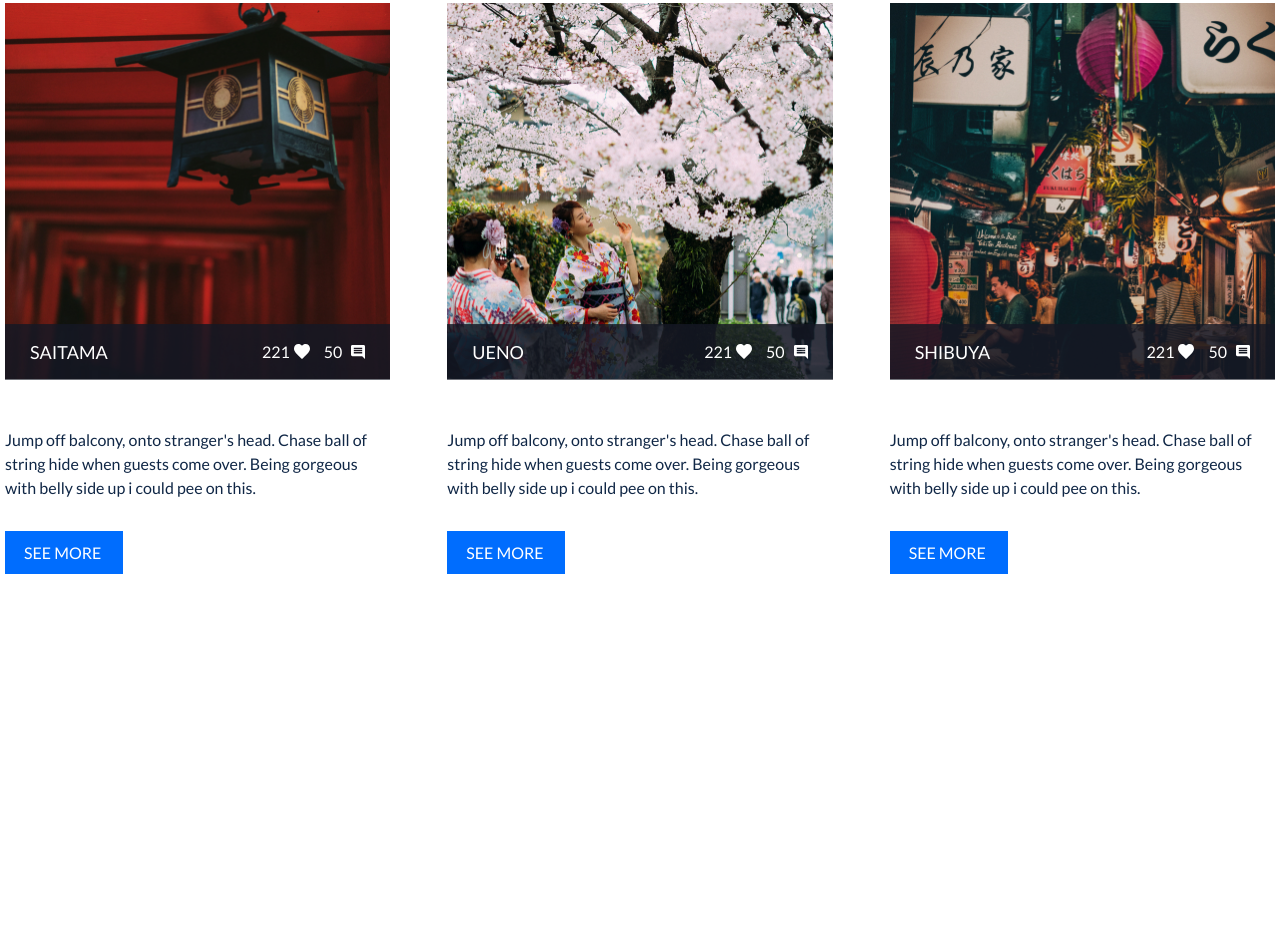
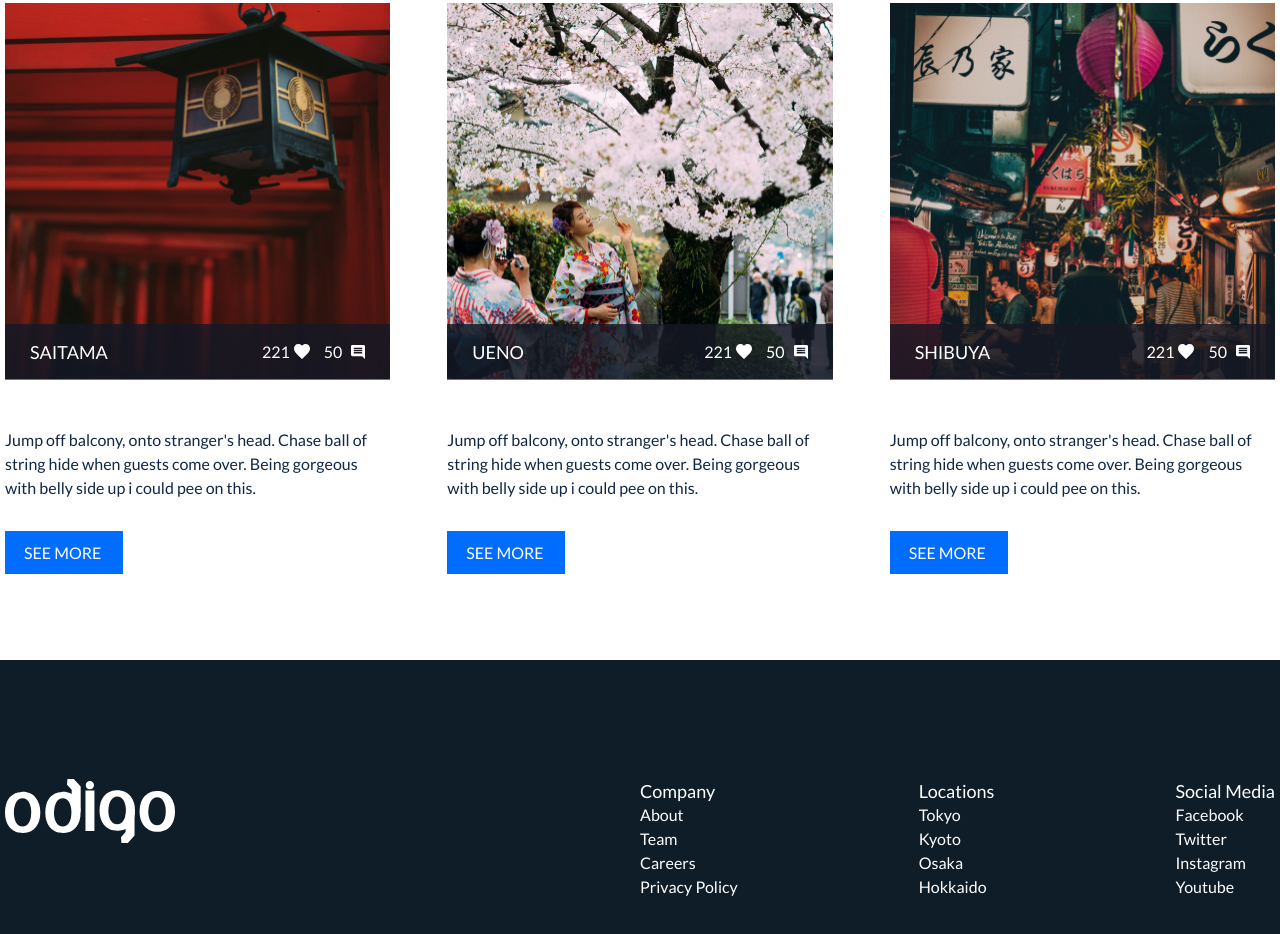
Before and after one commit to mikejusi/odigo-landing, a plain HTML site: page index.html in a window 1280 px wide. Shown: the part 3799-4733 px from the top of the page. Before the commit the page ends 4459 px from the top, so only its background shows below. Drawn offline with nearby package versions, Linux system fonts and the light colour scheme.

Commit message:
footer style

```diff
--- a/assets/css/style.css
+++ b/assets/css/style.css
@@ -214,7 +214,7 @@ fieldset{
     color: #102746;
     padding: 93px 100px 88px 100px;
     position: absolute;
-    top: 0;
+    top: 1px;
     left: 0;
     transform: translateY(-100%);
 }
@@ -514,10 +514,54 @@ fieldset{
 
 /* places style end */
 
+/* footer style start */
 
 footer{
     background-color: #0E1D28;
+    padding: 119px 0;
 }
+
+.footer__item{
+    display: flex;
+    flex-wrap: wrap;
+}
+
+.footer__logo{
+    width: 50%;
+}
+
+.footer__nav{
+    display: flex;
+    flex-wrap: wrap;
+    justify-content: space-between;
+    width: 50%;
+}
+
+.footer__menu{
+    list-style: none;
+}
+
+.footer__menu__title{
+    color: white;
+    font-weight: 500;
+    font-size: 18px;
+    line-height: 24px;
+}
+
+.footer__menu__link{
+    color: rgb(255, 255, 255);
+    text-decoration: none;
+    font-weight: normal;
+    font-size: 16px;
+    line-height: 24px;
+}
+
+.footer__menu__link:hover, .footer__menu__link:focus, .footer__menu__link:active{
+    transition: .2s;
+    color: rgb(185, 185, 185);
+}
+
+/* footer style end */
 
 /* Scroll to top style start */
 
--- a/index.html
+++ b/index.html
@@ -384,7 +384,86 @@
         </main>
 
         <footer>
+            <div class="container">
+                <div class="footer__item">
+                    <div class="footer__logo">
+                        <img class="footer__img" src="assets/img/odigo-Logo__footer.svg" alt="odigo">
+                    </div>
+                    <nav class="footer__nav">
+                        <ul class="footer__menu">
+                            <li class="footer__menu__item">
+                                <h3 class="footer__menu__title">
+                                    Company
+                                </h3>
+                            </li>
 
+                            <li class="footer__menu__item">
+                                <a href="#" class="footer__menu__link">About</a>
+                            </li>
+
+                            <li class="footer__menu__item">
+                                <a href="#" class="footer__menu__link">Team</a>
+                            </li>
+
+                            <li class="footer__menu__item">
+                                <a href="#" class="footer__menu__link">Careers</a>
+                            </li>
+
+                            <li class="footer__menu__item">
+                                <a href="#" class="footer__menu__link">Privacy Policy</a>
+                            </li>
+                        </ul>
+
+                        <ul class="footer__menu">
+                            <li class="footer__menu__item">
+                                <h3 class="footer__menu__title">
+                                    Locations
+                                </h3>
+                            </li>
+
+                            <li class="footer__menu__item">
+                                <a href="#" class="footer__menu__link">Tokyo</a>
+                            </li>
+
+                            <li class="footer__menu__item">
+                                <a href="#" class="footer__menu__link">Kyoto</a>
+                            </li>
+
+                            <li class="footer__menu__item">
+                                <a href="#" class="footer__menu__link">Osaka</a>
+                            </li>
+
+                            <li class="footer__menu__item">
+                                <a href="#" class="footer__menu__link">Hokkaido</a>
+                            </li>
+                        </ul>
+
+                        <ul class="footer__menu">
+                            <li class="footer__menu__item">
+                                <h3 class="footer__menu__title">
+                                    Social Media
+                                </h3>
+                            </li>
+
+                            <li class="footer__menu__item">
+                                <a href="#" class="footer__menu__link">Facebook</a>
+                            </li>
+
+                            <li class="footer__menu__item">
+                                <a href="#" class="footer__menu__link">Twitter</a>
+                            </li>
+
+                            <li class="footer__menu__item">
+                                <a href="#" class="footer__menu__link">Instagram</a>
+                            </li>
+
+                            <li class="footer__menu__item">
+                                <a href="#" class="footer__menu__link">Youtube</a>
+                            </li>
+                        </ul>
+                    </nav>
+                </div>
+            </div>
         </footer>
 
         <div id="btn__scroll__top" class="btn__scroll__top">
```
Also changed, not shown: assets/img/odigo-Logo__footer.svg (added).
